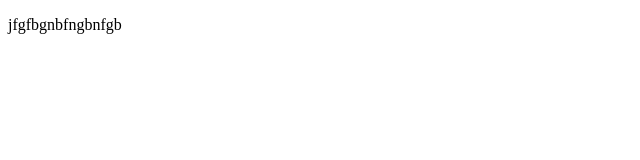
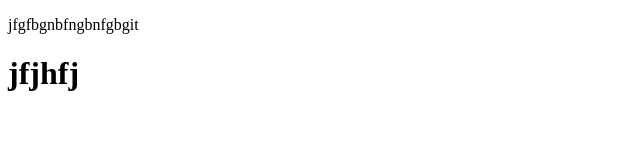
Before and after one commit to Sky12Luna/OpenclassroomsProject, a plain HTML site: page indexCagnotte.html in a window 1280 px wide. Shown: the whole page, without its empty margins (0-640 px from the left). Drawn offline with Linux system fonts and the light colour scheme.

Commit message:
Ajout titre

```diff
--- a/indexCagnotte.html
+++ b/indexCagnotte.html
@@ -4,6 +4,7 @@
 	<title>ghgh</title>
 </head>
 <body>
-<p>jfgfbgnbfngbnfgb</p>
+<p>jfgfbgnbfngbnfgbgit</p>
+<h1>jfjhfj</h1>
 </body>
 </html>
```
